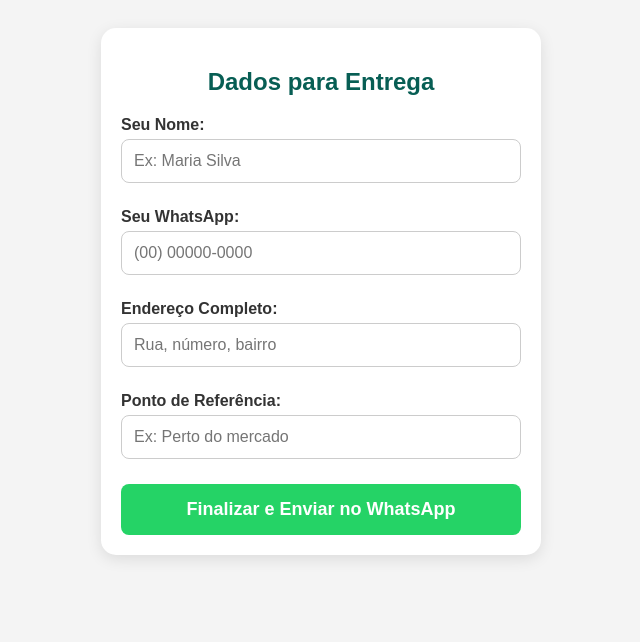
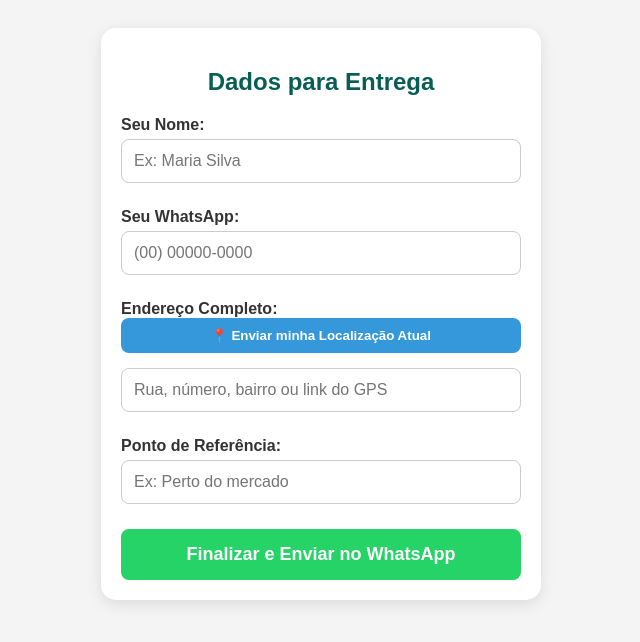
Before and after one commit to entrega-facil-Paraiba/Delivery-, a plain HTML site: page index.html in a window 1280 px wide. Shown: the whole page, without its empty margins (319-959 px from the left). Drawn offline with Linux system fonts and the light colour scheme.

Commit message:
Update index.html

```diff
--- a/index.html
+++ b/index.html
@@ -10,8 +10,9 @@
         h2 { color: #075e54; text-align: center; }
         label { font-weight: bold; display: block; margin-top: 10px; color: #333; }
         input { width: 100%; padding: 12px; margin: 5px 0 15px 0; border: 1px solid #ccc; border-radius: 8px; box-sizing: border-box; font-size: 16px; }
-        button { width: 100%; padding: 15px; background-color: #25d366; color: white; border: none; border-radius: 8px; cursor: pointer; font-size: 18px; font-weight: bold; margin-top: 10px; }
-        button:hover { background-color: #128c7e; }
+        .btn-loc { background-color: #3498db; color: white; border: none; padding: 10px; border-radius: 8px; cursor: pointer; margin-bottom: 10px; width: 100%; font-weight: bold; }
+        button#enviar { width: 100%; padding: 15px; background-color: #25d366; color: white; border: none; border-radius: 8px; cursor: pointer; font-size: 18px; font-weight: bold; margin-top: 10px; }
+        button:hover { opacity: 0.9; }
     </style>
 </head>
 <body>
@@ -26,15 +27,32 @@
     <input type="tel" id="whatsapp_cliente" placeholder="(00) 00000-0000" required>
 
     <label>Endereço Completo:</label>
-    <input type="text" id="endereco" placeholder="Rua, número, bairro" required>
+    <button class="btn-loc" onclick="pegarLocalizacao()">📍 Enviar minha Localização Atual</button>
+    <input type="text" id="endereco" placeholder="Rua, número, bairro ou link do GPS" required>
 
     <label>Ponto de Referência:</label>
     <input type="text" id="referencia" placeholder="Ex: Perto do mercado">
 
-    <button onclick="enviarWhatsApp()">Finalizar e Enviar no WhatsApp</button>
+    <button id="enviar" onclick="enviarWhatsApp()">Finalizar e Enviar no WhatsApp</button>
 </div>
 
 <script>
+    function pegarLocalizacao() {
+        if (navigator.geolocation) {
+            navigator.geolocation.getCurrentPosition(function(position) {
+                const lat = position.coords.latitude;
+                const lon = position.coords.longitude;
+                const urlGps = `https://www.google.com/maps?q=${lat},${lon}`;
+                document.getElementById('endereco').value = urlGps;
+                alert("Localização capturada com sucesso!");
+            }, function() {
+                alert("Não foi possível pegar sua localização. Por favor, digite o endereço manualmente.");
+            });
+        } else {
+            alert("Seu navegador não suporta GPS.");
+        }
+    }
+
     function enviarWhatsApp() {
         const nome = document.getElementById('nome').value;
         const zapCliente = document.getElementById('whatsapp_cliente').value;
@@ -50,7 +68,7 @@
         const mensagem = `*NOVO PEDIDO DE ENTREGA*%0A%0A` +
                          `*Nome:* ${nome}%0A` +
                          `*WhatsApp Cliente:* ${zapCliente}%0A` +
-                         `*Endereço:* ${endereco}%0A` +
+                         `*Endereço/GPS:* ${endereco}%0A` +
                          `*Referência:* ${referencia}`;
 
         const url = `https://api.whatsapp.com/send?phone=${meuNumero}&text=${mensagem}`;
```
